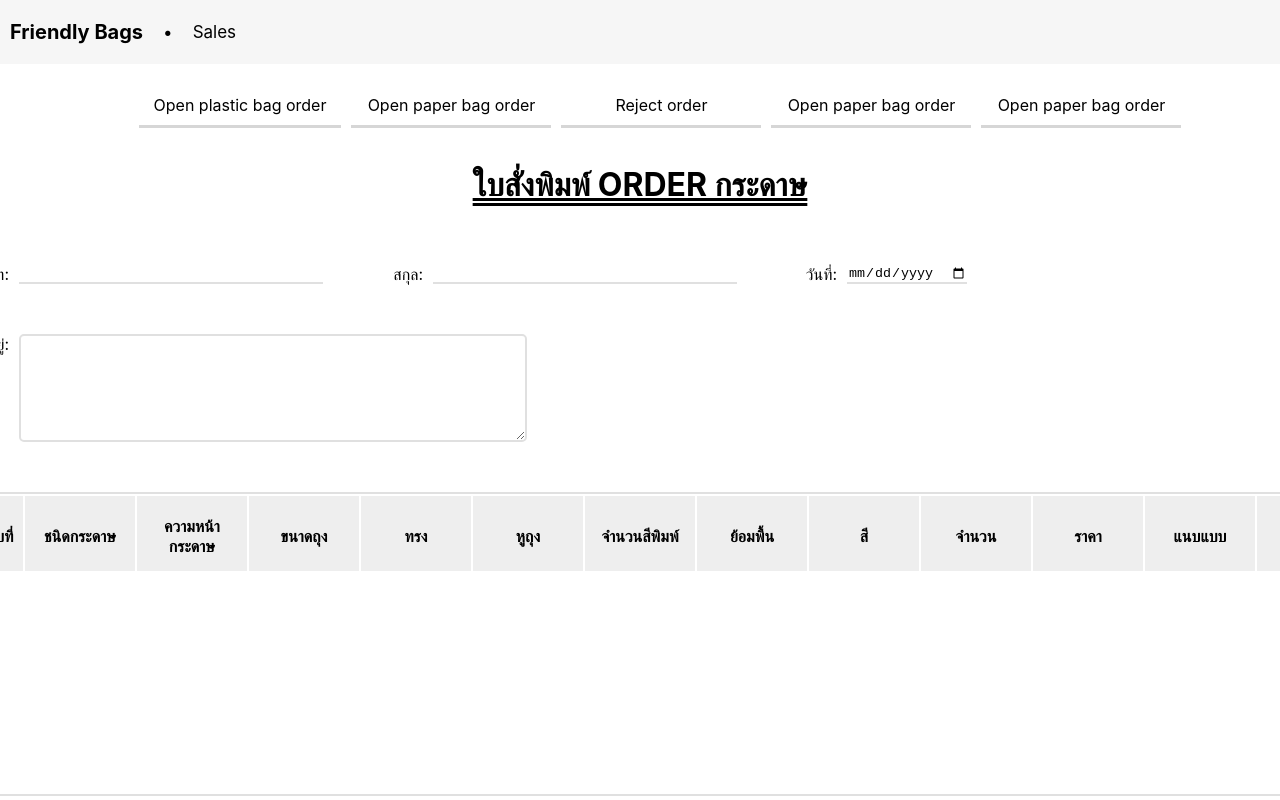
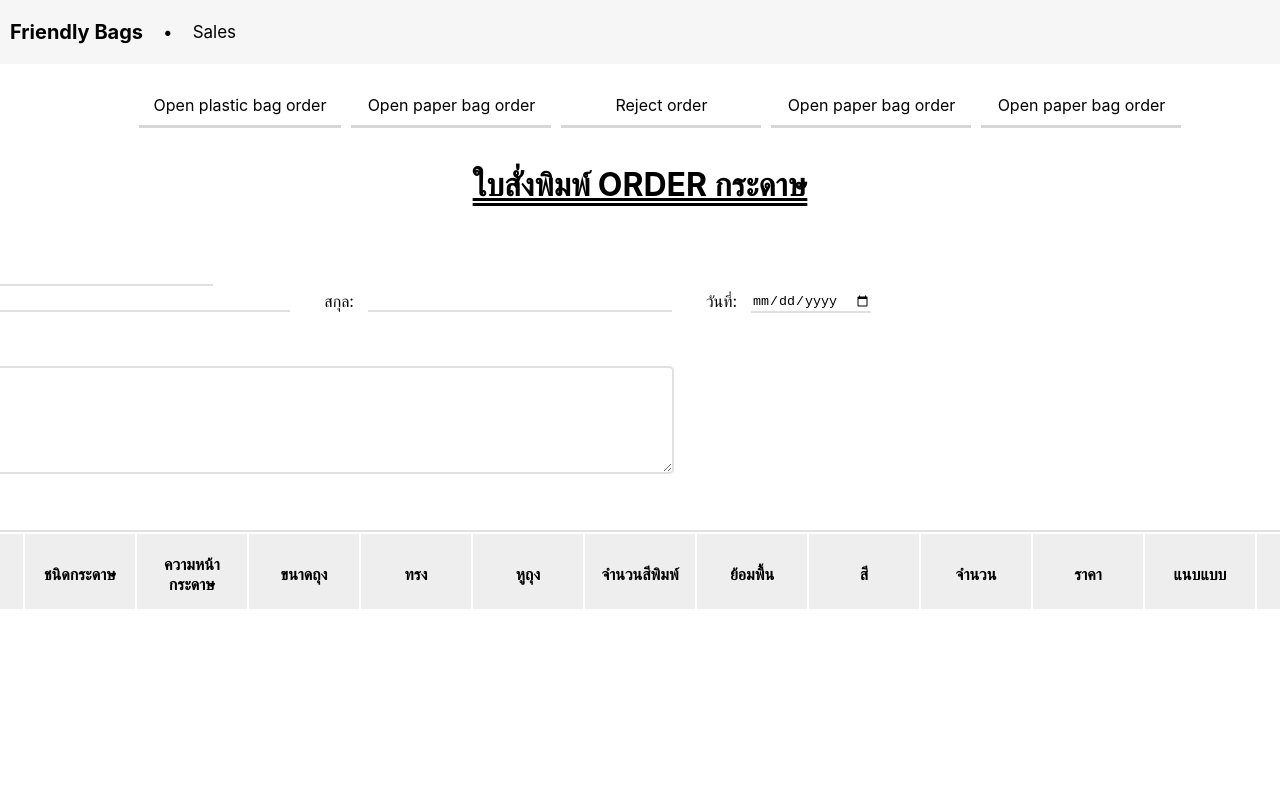
Before and after one commit to snoymy/FriendlyBagsWeb, a React (Create React App) app: page /sales/paper in a window 1280 px wide. Shown: the top 800 px of the page. Built offline with nearby package versions, Linux system fonts and the light colour scheme; the HTML template or start-up script is replaced by a standard one.

Commit message:
sales page ok layout

```diff
--- a/src/components/pages/sales/content/openPaperBagOrderForm/NameForm.js
+++ b/src/components/pages/sales/content/openPaperBagOrderForm/NameForm.js
@@ -9,29 +9,39 @@ const NameForm = ({nameForm, setNameForm}) => {
 
     return (
         <div className={styles["paper-bag-order-form"]}>
-        <div className={styles["display-row"]}>
-
-            <div className={styles["input-area"]}>
-                <label>นามลูกค้า:</label> <input type="text" id="fname" name="fname" value={nameForm.fname} onChange={(event) => onFormChange(event, "fname")} style={{minWidth: "300px"}}/>
-            </div>
-
-            <div className={styles["input-area"]}>
-                <label>สกุล:</label> <input type="text" id="lname" name="lname" value={nameForm.lname} onChange={(event) => onFormChange(event, "lname")} style={{minWidth: "300px"}}/>
-            </div>
-
-            <div className={styles["input-area"]}>
-                <label>วันที่:</label> <input type="date" id="date" name="date" value={nameForm.date} onChange={(event) => onFormChange(event, "date")}/>
-            </div>
-
-        </div>
-
-        <div className={styles["display-row"]}>
-
-            <div className={styles["input-area"]}>
-                <label>ที่อยู่:</label> <textarea type="text" id="address" name="address" value={nameForm.address} onChange={(event) => onFormChange(event, "address")} style={{minWidth: "500px", minHeight: "100px"}}/>
-            </div>
-
-        </div>
+                            <input type="text" id="fname" name="fname" value={nameForm.fname} onChange={(event) => onFormChange(event, "fname")} style={{minWidth: "300px"}}/>
+            <table>
+                <tbody>
+                    <tr>
+                        <td>
+                            <label>นามลูกค้า:</label>
+                        </td>
+                        <td>
+                            <input type="text" id="fname" name="fname" value={nameForm.fname} onChange={(event) => onFormChange(event, "fname")} style={{minWidth: "300px"}}/>
+                        </td>
+                        <td>
+                            <label>สกุล:</label>
+                        </td>
+                        <td>
+                             <input type="text" id="lname" name="lname" value={nameForm.lname} onChange={(event) => onFormChange(event, "lname")} style={{minWidth: "300px"}}/>
+                        </td>
+                        <td>
+                            <label>วันที่:</label>
+                        </td>
+                        <td>
+                            <input type="date" id="date" name="date" value={nameForm.date} onChange={(event) => onFormChange(event, "date")}/>
+                        </td>
+                    </tr>
+                    <tr>
+                        <td style={{textAlign:"right", verticalAlign: "top"}}>
+                            <label>ที่อยู่:</label>
+                        </td>
+                        <td style={{textAlign:"left"}} colSpan="3">
+                            <textarea style={{width:"95%", height:"100px"}}type="text" id="address" name="address" value={nameForm.address} onChange={(event) => onFormChange(event, "address")}/>
+                        </td>
+                    </tr>
+                </tbody>
+            </table>
         </div>
     )
 }
--- a/src/components/pages/sales/content/openPaperBagOrderForm/NameForm.module.css
+++ b/src/components/pages/sales/content/openPaperBagOrderForm/NameForm.module.css
@@ -1,21 +1,15 @@
-.display-row{
-    display: flex;
-    margin-bottom: 50px;
+.paper-bag-order-form td{
+    padding-bottom: 50px;
 }
-
-.input-area{
-    display: flex;
-}
-
 .paper-bag-order-form label{
     text-align: right;
     margin-right: 10px;
-    width: 100px;
 }
 
 .paper-bag-order-form input{
     border: none;
     border-bottom: 2px solid #e0e0e0;
+    margin-right: 30px;
 }
 
 .paper-bag-order-form input:focus{
@@ -24,7 +18,6 @@
 }
 
 .paper-bag-order-form textarea{
-    margin-right: 50px;
     border-radius: 5px;
     border: 2px solid #e0e0e0;
 }
--- a/src/components/pages/sales/content/openPaperBagOrderForm/OpenPaperBagOrderForm.js
+++ b/src/components/pages/sales/content/openPaperBagOrderForm/OpenPaperBagOrderForm.js
@@ -20,10 +20,10 @@ const OpenPaperBagOrderForm = () => {
         bagSize:["S", "M", "L"],
         shape:["shape1", "shape2"],
         bagEars:["bagear1", "bagear2"],
-        colorAmount:"",
+        colorAmount:"1",
         baseColor:false,
         color:["color1", "color2"],
-        quantity:"",
+        quantity:"1",
         price:"",
         comment:"",
     }
@@ -50,19 +50,19 @@ const OpenPaperBagOrderForm = () => {
         )
     }
 
-    const addItem = () => {
+    const addNewOrder = () => {
         let newOrder = {
-            paperType:"HD",
-            paperThickness:"",
-            bagSize:"M",
-            shape:"",
-            bagEars:"",
-            colorAmount:"",
-            baseColor:"",
-            color:"",
-            quantity:"",
-            price:"",
-            comment:"",
+            paperType: menuValue.paperType[0],
+            paperThickness: menuValue.paperThickness[0],
+            bagSize: menuValue.bagSize[0],
+            shape: menuValue.shape[0],
+            bagEars: menuValue.bagEars[0],
+            colorAmount: menuValue.colorAmount,
+            baseColor: menuValue.baseColor,
+            color: menuValue.color[0],
+            quantity: menuValue.quantity,
+            price: menuValue.price,
+            comment: menuValue.comment,
         }
         setOrderDetails([...orderDetails, newOrder])
     }
@@ -72,7 +72,7 @@ const OpenPaperBagOrderForm = () => {
     }
 
     return (
-        <div>
+        <div style={{marginBottom:"100px"}}>
             {/*}
             <input type="radio" id="newCustomer" name="customerType" value="newCustomer" defaultChecked onChange={(event)=>setCustomerType(event.target.value)}/>
             <label htmlFor="newCustomer">ลูกค้าใหม่</label>
@@ -87,9 +87,9 @@ const OpenPaperBagOrderForm = () => {
                     <NameForm nameForm={nameForm} setNameForm={setNameForm}/>
                     <PaperBagOrder orderDetails={orderDetails} setOrderDetails={setOrderDetails} menuValue={menuValue}/>
 
-                    <button type="button" onClick={addItem}>+Add</button>
-                    <button type="button" onClick={clearItem}>Clear</button>
+                    <button type="button" onClick={addNewOrder}>+Add Order</button>
                     <button type="button">Order history</button>
+                    <button className={styles["paper-bag-order-form-clear-button"]} type="button" onClick={clearItem}>Clear All Order</button>
                     <button type="button" onClick={() => {alert("confirm")}}>Confirm</button>
                 </form>
             </div>
--- a/src/components/pages/sales/content/openPaperBagOrderForm/OpenPaperBagOrderForm.module.css
+++ b/src/components/pages/sales/content/openPaperBagOrderForm/OpenPaperBagOrderForm.module.css
@@ -17,3 +17,11 @@
     padding: 5px 10px;
     margin-right: 5px;
 }
+
+.paper-bag-order-form-clear-button{
+    color: white;
+    background-color: #ee0000;
+    border: none;
+    border: 2px solid #ee0000 !important;
+    font-weight: bold;
+}
--- a/src/components/pages/sales/content/openPaperBagOrderForm/PaperBagOrderForm.module.css
+++ b/src/components/pages/sales/content/openPaperBagOrderForm/PaperBagOrderForm.module.css
@@ -1,9 +1,8 @@
 .paper-bag-order{
-    height: 300px;
+    height: 500px;
     overflow-y: scroll;
     border: 2px solid #e0e0e0;
     border-radius: 10px;
-    margin-top: 50px;
     margin-bottom: 50px;
 }
 
@@ -32,7 +31,7 @@
     padding: 5px 5px;
     margin-right: 5px;
     margin-left: 5px;
-    width: 90%;
+    width: 90px;
 }
 
 .paper-bag-order input{
@@ -53,7 +52,6 @@
 }
 
 .paper-bag-order textarea{
-    margin-top: 10px;
     margin-right: 50px;
     border-radius: 5px;
     border: 2px solid #e0e0e0;
```
Also changed, not shown: src/components/pages/sales/content/openPaperBagOrderForm/OpenPaperBagOrderForm.css (deleted, +0 -19 lines), src/components/pages/sales/content/openPaperBagOrderForm/PaperBagOrderForm.js (+47 -17 lines), 1 other file (tests, documents, lock files or other folders).
